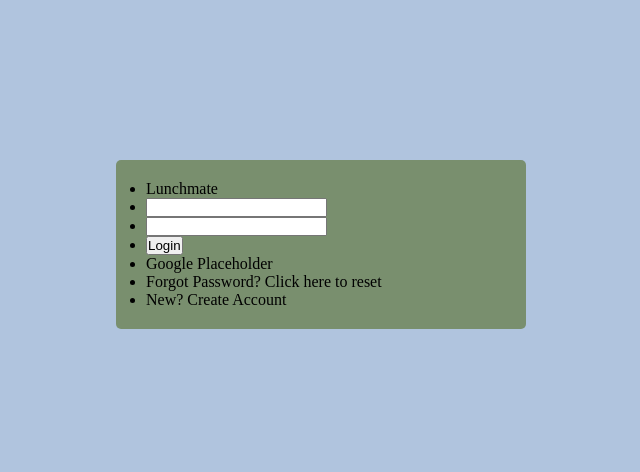
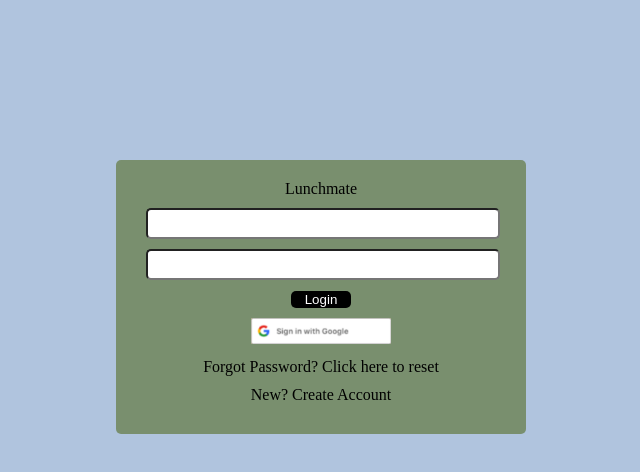
Before and after one commit to leehsihau/cs407, a plain HTML site: page login.html in a window 1280 px wide. Shown: the whole page, without its empty margins (319-959 px from the left). Drawn offline with Linux system fonts and the light colour scheme.

Commit message:
Continued styling. Added screenshot for Google Placeholder

```diff
--- a/login.html
+++ b/login.html
@@ -8,12 +8,12 @@
 <body>
 
 <div class="login-form-container">
-    <ul>
+    <ul class="login-list">
         <li>Lunchmate</li>
         <li><input type="text" name="username"></li>
         <li><input type="password" name="password"></li>
         <li><input type="button" name="submit" value="Login"></li>
-        <li>Google Placeholder</li>
+        <li><img src="Google Placeholder.png" alt="Google Placeholder" width=140px></li>
         <li>Forgot Password? Click here to reset</li>
         <li>New? Create Account</li>
     </ul>
--- a/styles.css
+++ b/styles.css
@@ -13,3 +13,37 @@ body {
     border-radius: 5px;
     margin: auto;
 }
+
+ul.login-list{
+    list-style-type: none;
+    text-align: center;
+}
+
+ul.login-list li{
+    width: 350px;
+    margin-bottom: 10px;
+}
+
+ul.login-list li input[type="text"]{
+    width: 350px;
+    text-align: center;
+    border-radius: 5px;
+    padding: 6px 0px;
+}
+
+ul.login-list li input[type="password"]{
+    width: 350px;
+    text-align: center;
+    border-radius: 5px;
+    padding: 6px 0px;
+}
+
+ul.login-list li input[type="button"]{
+    width: 60px;
+    padding: 1px;
+    text-align: center;
+    border-radius: 5px;
+    color: white;
+    background-color: black;
+    border: none;
+}
```
Also changed, not shown: Google Placeholder.png (added), 1 other file.
